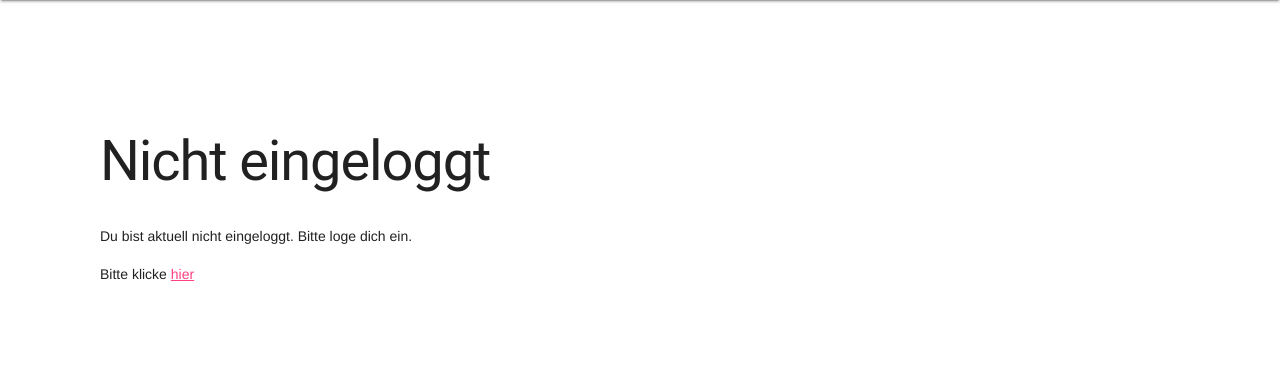
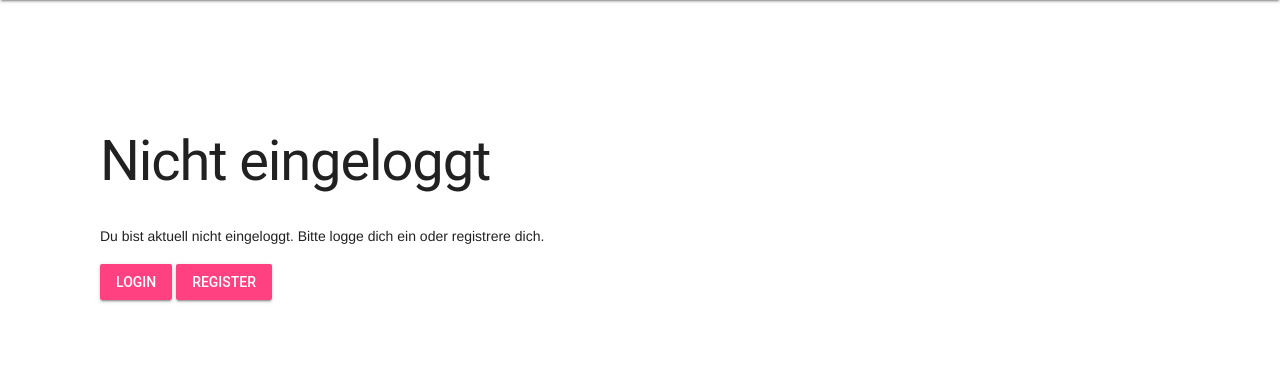
Before and after one commit to codercoder00/Django-Chat-App, a Django app: template chat/templates/chat/index.html in a window 1280 px wide. Shown: the part 64-447 px from the top of the page. Run offline with Django 4.2, Linux system fonts and the light colour scheme; the template is opened without the code that fills it, so the values that code supplies are empty.

Commit message:
Register

```diff
--- a/chat/templates/auth/login.html
+++ b/chat/templates/auth/login.html
@@ -11,4 +11,5 @@
     <div><input type="password" name="password"></div>
     <button>Login</button>
 </form>
+<div>New here? Click <a href="/register/">here</a> to create an account</div>
 {% endblock %}
--- a/chat/templates/chat/index.html
+++ b/chat/templates/chat/index.html
@@ -14,5 +14,7 @@
 </form>
 {% else %}
 <h1>Nicht eingeloggt</h1>
-<p>Du bist aktuell nicht eingeloggt. Bitte loge dich ein.</p>
-Bitte klicke <a href="/login/">hier</a> {% endif %} {% endblock %}
+<p>Du bist aktuell nicht eingeloggt. Bitte logge dich ein oder registrere dich.</p>
+<a href="/login/"> <button class="mdl-button mdl-js-button mdl-button--raised mdl-js-ripple-effect mdl-button--accent">Login</button></a>
+<a href="/register/"> <button class="mdl-button mdl-js-button mdl-button--raised mdl-js-ripple-effect mdl-button--accent">Register</button></a>
+{% endif %} {% endblock %}
--- a/django_chat_app/urls.py
+++ b/django_chat_app/urls.py
@@ -17,10 +17,11 @@ Including another URLconf
 from django.contrib import admin
 from django.urls import path
 
-from chat.views import index, login_view
+from chat.views import index, login_view, register_view
 
 urlpatterns = [
     path('admin/', admin.site.urls),
     path('chat/', index),
     path('login/', login_view),
+    path('register/', register_view)
 ]
```
Also changed, not shown: chat/templates/register/register.html (added, +10 -0 lines), chat/views.py (+12 -0 lines).
